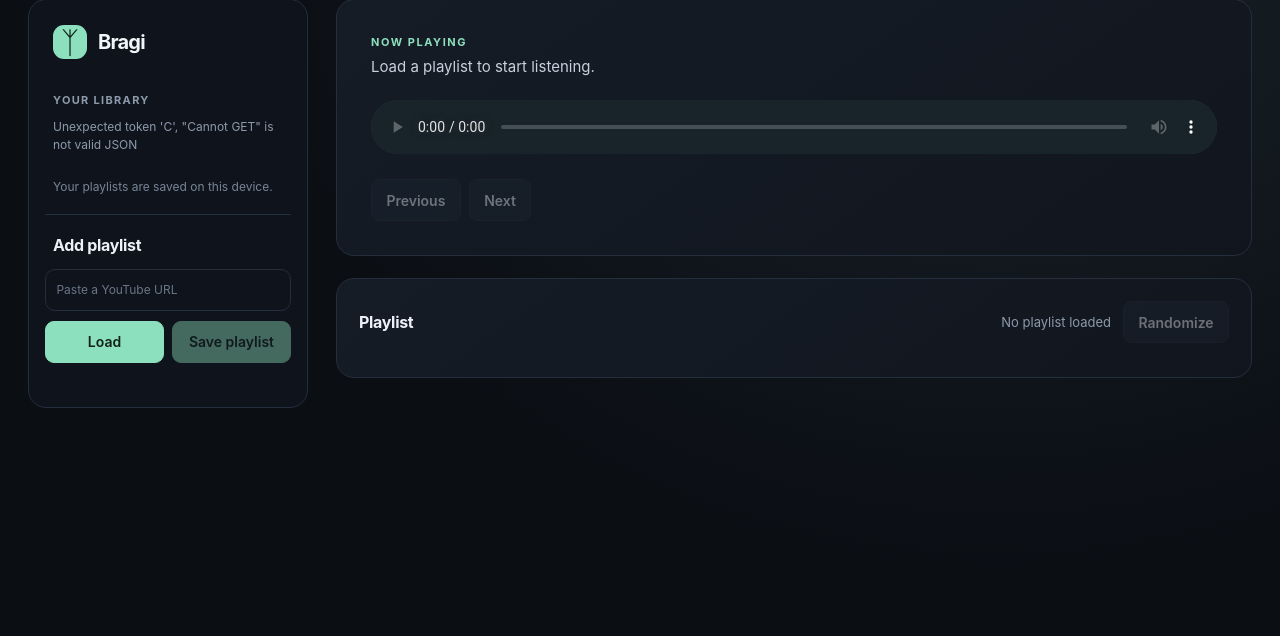
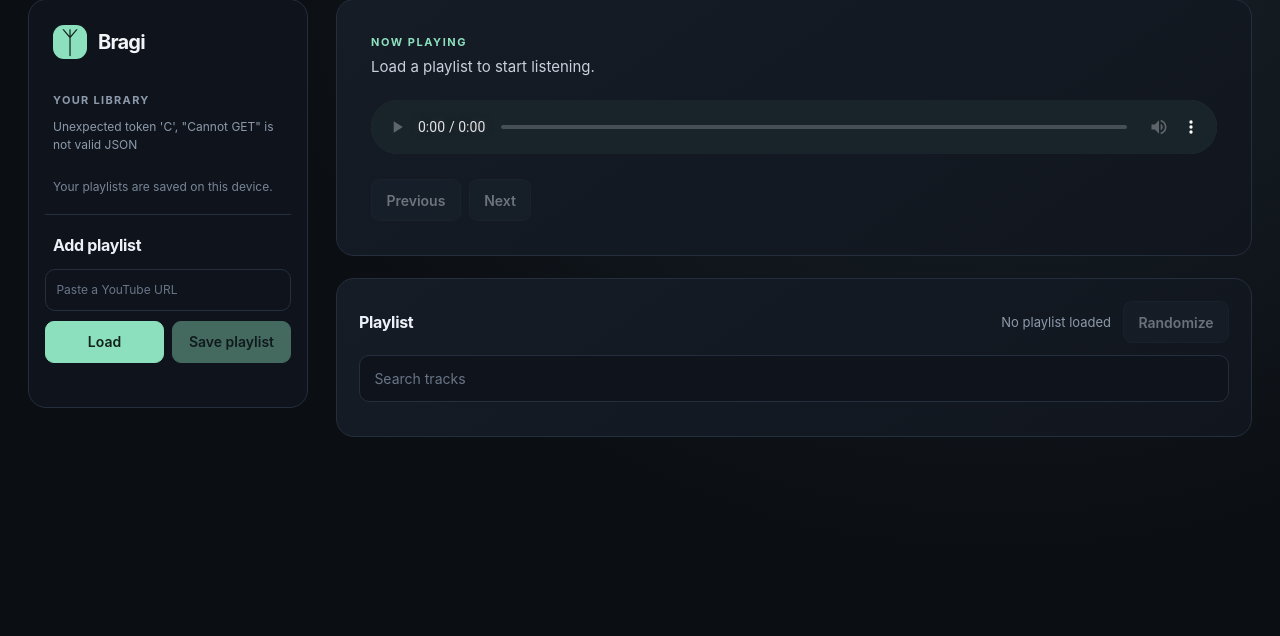
Before and after one commit to swearhouse/Audify, a Python web app: template src/audify/templates/index.html in a window 1280 px wide. Shown: the part 85-721 px from the top of the page. Run offline with Jinja, Linux system fonts and the light colour scheme; the template is opened without the code that fills it: most values are stand-ins (such as "Sample title", 1, 10 or a date in 2020); some libraries are stand-ins or nearby versions.

Commit message:
Added song search in currently opened playlist

```diff
--- a/src/audify/templates/index.html
+++ b/src/audify/templates/index.html
@@ -367,6 +367,21 @@
         margin: 0;
       }
 
+      #playlist-search {
+        width: 100%;
+        margin: 0 0 12px;
+      }
+
+      #track-search-status {
+        margin: 0 0 12px;
+        color: var(--muted);
+        font-size: 12px;
+      }
+
+      #track-search-status[hidden] {
+        display: none;
+      }
+
       #saved-playlists {
         margin: 0;
       }
@@ -587,6 +602,14 @@
             <span id="playlist-title">No playlist loaded</span>
             <button id="randomize-button" type="button" disabled>Randomize</button>
           </div>
+          <input
+            id="playlist-search"
+            type="search"
+            placeholder="Search tracks"
+            aria-label="Search tracks in the current playlist"
+            disabled
+          >
+          <p id="track-search-status" role="status" aria-live="polite" hidden></p>
           <ol id="tracks" aria-label="Playlist tracks"></ol>
         </section>
       </section>
@@ -602,6 +625,8 @@
       const nextButton = document.querySelector("#next-button");
       const randomizeButton = document.querySelector("#randomize-button");
       const trackList = document.querySelector("#tracks");
+      const playlistSearch = document.querySelector("#playlist-search");
+      const trackSearchStatus = document.querySelector("#track-search-status");
       const status = document.querySelector("#status");
       const playlistTitle = document.querySelector("#playlist-title");
       const savedStatus = document.querySelector("#saved-status");
@@ -665,7 +690,12 @@
 
       function renderTracks() {
         trackList.replaceChildren();
-        tracks.forEach((track, index) => {
+        const query = playlistSearch.value.trim().toLocaleLowerCase();
+        const matchingTracks = tracks
+          .map((track, index) => ({ track, index }))
+          .filter(({ track }) => track.title.toLocaleLowerCase().includes(query));
+
+        matchingTracks.forEach(({ track, index }) => {
           const item = document.createElement("li");
           const button = document.createElement("button");
           button.type = "button";
@@ -676,9 +706,14 @@
           item.append(button);
           trackList.append(item);
         });
+        trackSearchStatus.hidden = !query || matchingTracks.length > 0;
+        trackSearchStatus.textContent = query
+          ? `No tracks found for “${playlistSearch.value.trim()}”.`
+          : "";
         previousButton.disabled = currentIndex <= 0;
         nextButton.disabled = currentIndex < 0 || currentIndex >= tracks.length - 1;
         randomizeButton.disabled = tracks.length < 2;
+        playlistSearch.disabled = tracks.length === 0;
       }
 
       function clearPlayer() {
@@ -809,6 +844,9 @@
         clearPlayer();
         tracks = [];
         currentIndex = -1;
+        playlistSearch.value = "";
+        trackSearchStatus.hidden = true;
+        trackSearchStatus.textContent = "";
         currentPlaylistUrl = "";
         currentPlaylistTitle = "";
         canSaveCurrentPlaylist = false;
@@ -904,6 +942,7 @@
 
       previousButton.addEventListener("click", () => selectTrack(currentIndex - 1));
       nextButton.addEventListener("click", () => selectTrack(currentIndex + 1));
+      playlistSearch.addEventListener("input", renderTracks);
       saveButton.addEventListener("click", async () => {
         if (!canSaveCurrentPlaylist || !currentPlaylistUrl) {
           return;
```
Also changed, not shown: tests/test_app.py (+6 -0 lines), README.md.
